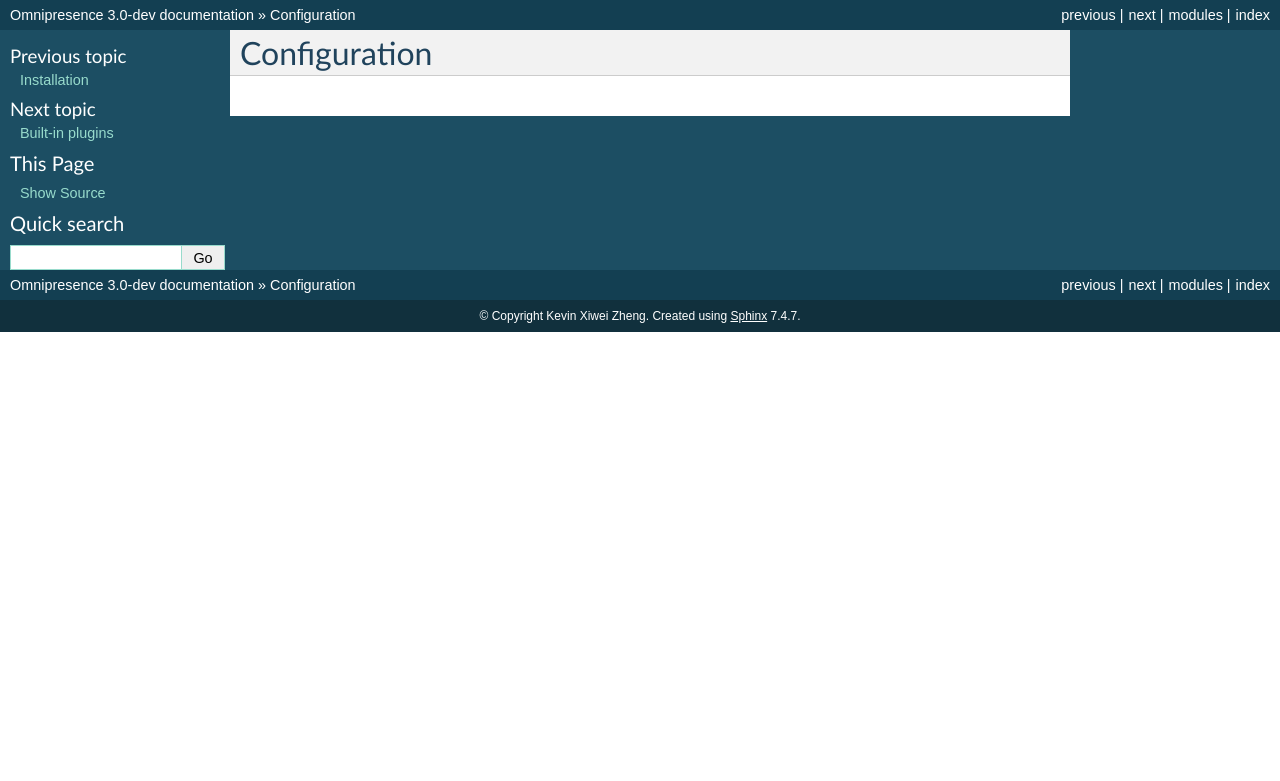
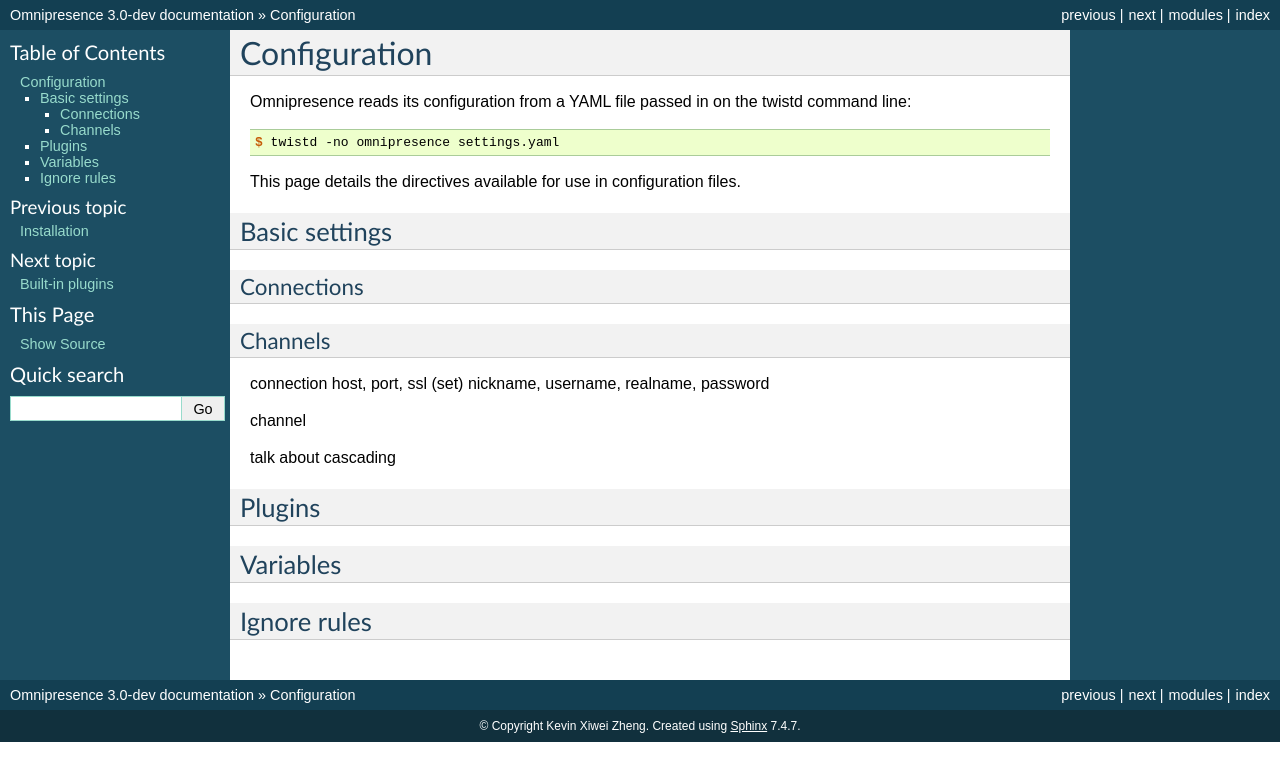
Before and after one commit to kxz/omnipresence, a Sphinx documentation site: the page built from docs/settings.rst, in a window 1280 px wide. Shown: the top 781 px of the page. Built offline with Sphinx 7.4.7, drawn with Linux system fonts in a browser that asks for light colours.

Commit message:
Stub configuration documentation

```diff
--- a/docs/settings.rst
+++ b/docs/settings.rst
@@ -1,2 +1,39 @@
 Configuration
 *************
+
+Omnipresence reads its configuration from a YAML file passed in on the
+twistd command line:
+
+.. code-block:: console
+
+   $ twistd -no omnipresence settings.yaml
+
+This page details the directives available for use in configuration
+files.
+
+
+Basic settings
+==============
+
+Connections
+-----------
+
+Channels
+--------
+
+connection
+host, port, ssl
+(set) nickname, username, realname, password
+
+channel
+
+talk about cascading
+
+Plugins
+=======
+
+Variables
+=========
+
+Ignore rules
+============
```
